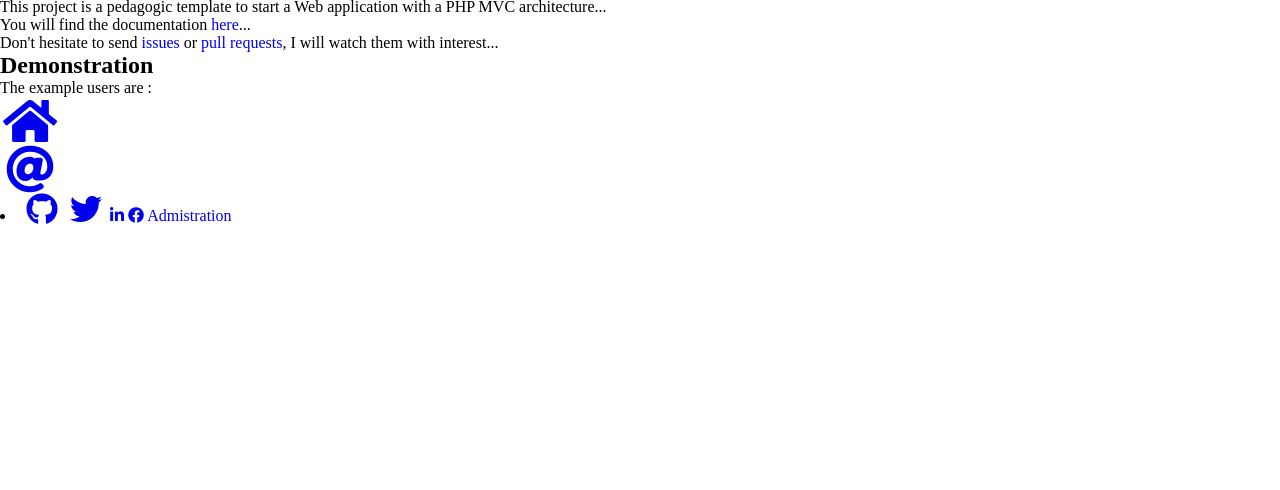
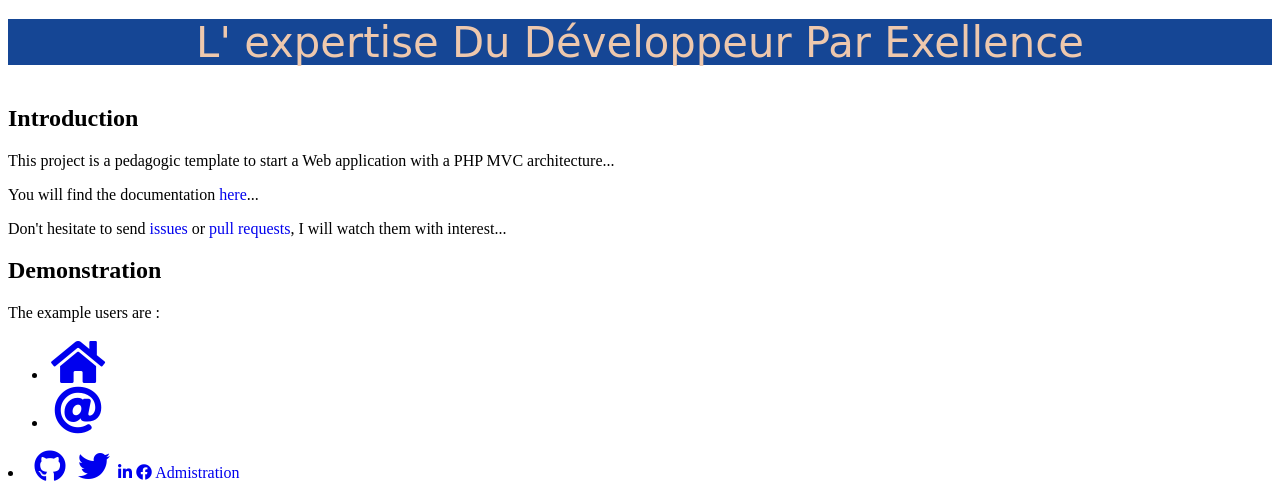
Before and after one commit to Patrice-Esperou/blogphp, a PHP site: template src/View/Home.twig in a window 1280 px wide. Shown: the part 438-928 px from the top of the page. Before the commit the page ends 662 px from the top, so only its background shows below. Run offline with PHP 8.4, Linux system fonts and the light colour scheme; the template is opened without the code that fills it, so the values that code supplies are empty; some libraries are stand-ins or nearby versions; some web fonts are replaced.

Commit message:
test css and navbar

```diff
--- a/public/css/style.css
+++ b/public/css/style.css
@@ -1,9 +1,3 @@
-* {
-    margin:0;
-    padding:0;
-    }
-
-
 .header{
     text-align: center;
     font-family: 'Kaushan Script', cursive;
@@ -11,8 +5,6 @@
     color: #eec8ad;
     background-color: #154695;
 }
-
-
 h1, .phraseaccroche{
     text-align: center;
     font-family: 'Kaushan Script', cursive;
--- a/src/View/layout/navbar.twig
+++ b/src/View/layout/navbar.twig
@@ -1,8 +1,5 @@
-
-<div class="form-control">
 
 
-</div>
 
 
 
```
